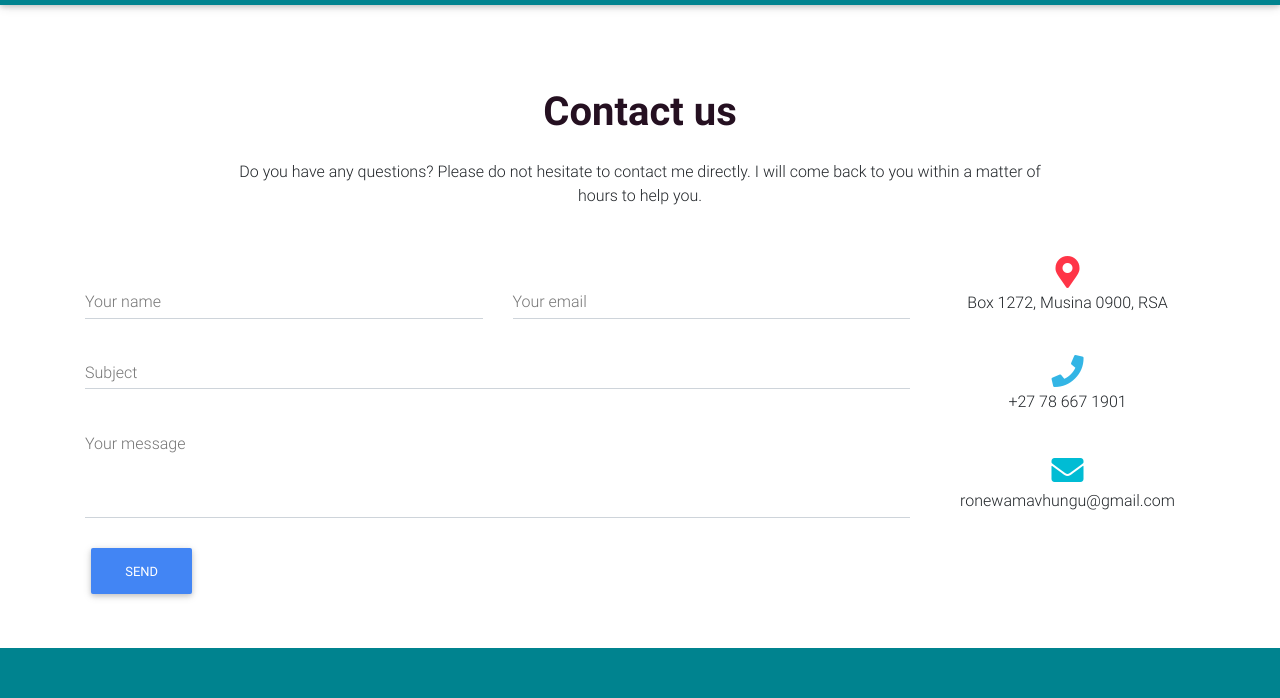
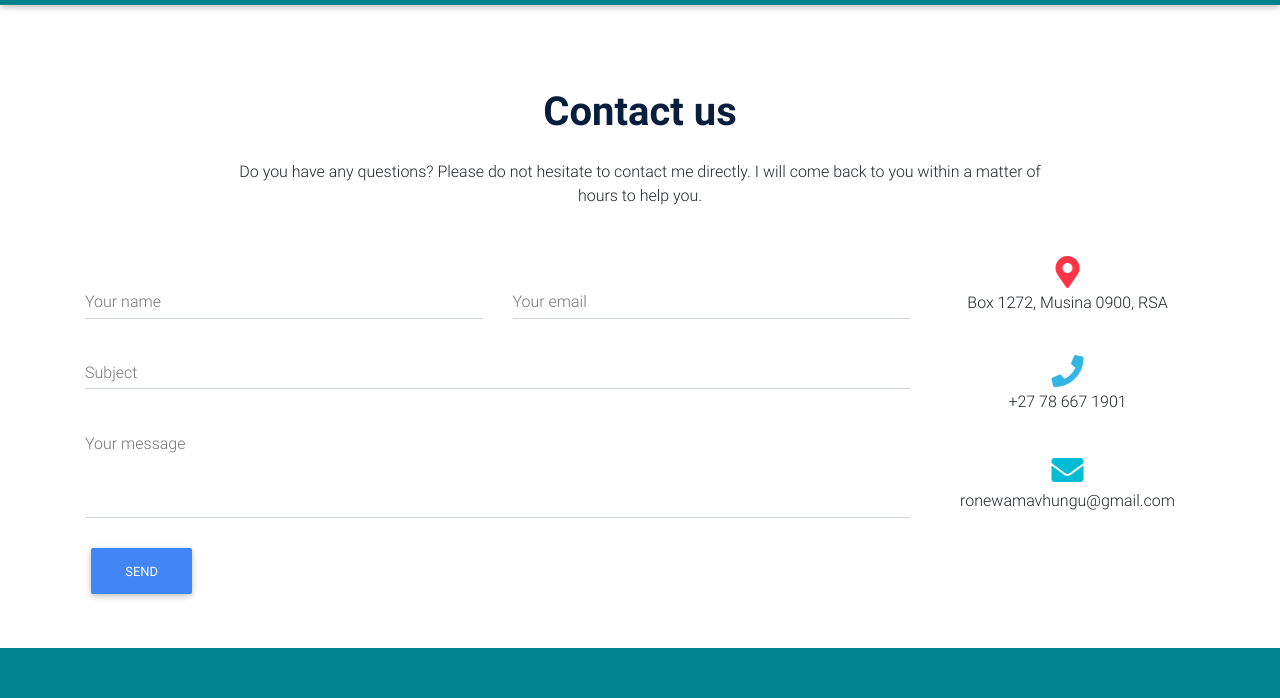
Before and after one commit to mavhungu/friendly-octo-carnival, a website: page contact.html in a window 1280 px wide. Shown: the part 56-754 px from the top of the page. Drawn offline with Linux system fonts and the light colour scheme.

Commit message:
changed contact color

```diff
--- a/contact.html
+++ b/contact.html
@@ -47,7 +47,7 @@
   <section class="mb-4">
 
     <!--Section heading-->
-    <h2 class="h1-responsive font-weight-bold text-center my-4" style="color: #251021;">Contact us</h2>
+    <h2 class="h1-responsive font-weight-bold text-center my-4" style="color: #071E3C;">Contact us</h2>
     <!--Section description-->
     <p class="text-center w-responsive mx-auto mb-5">Do you have any questions? Please do not hesitate to contact me directly.
        I will come back to you within
```
